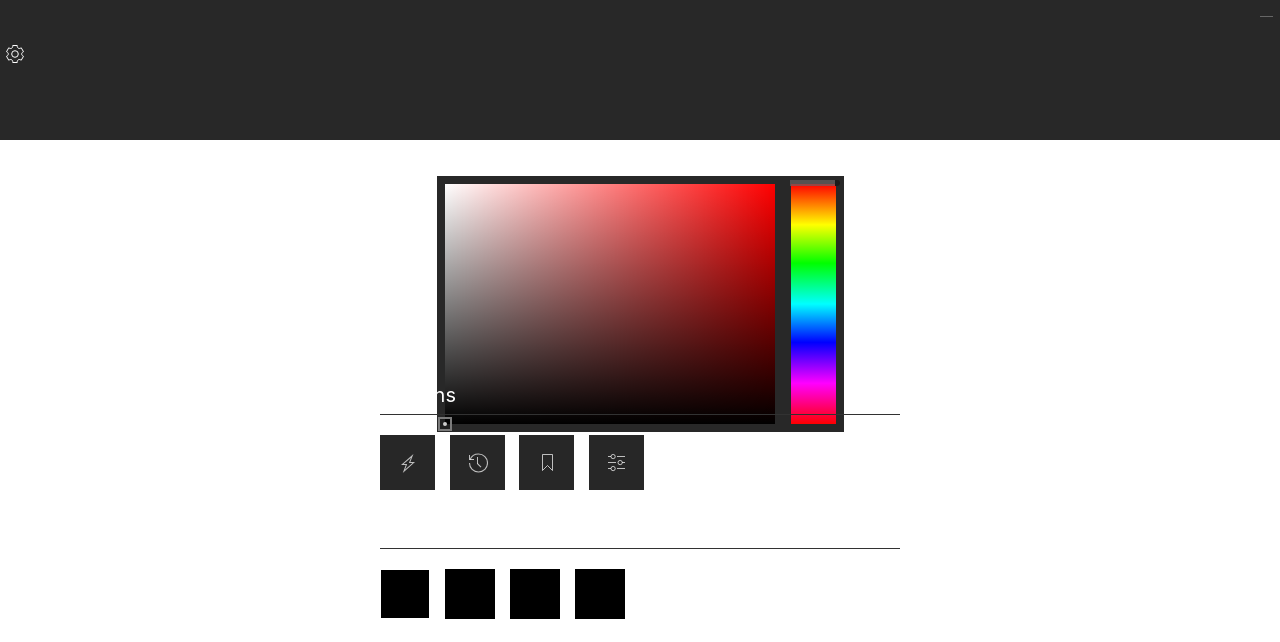
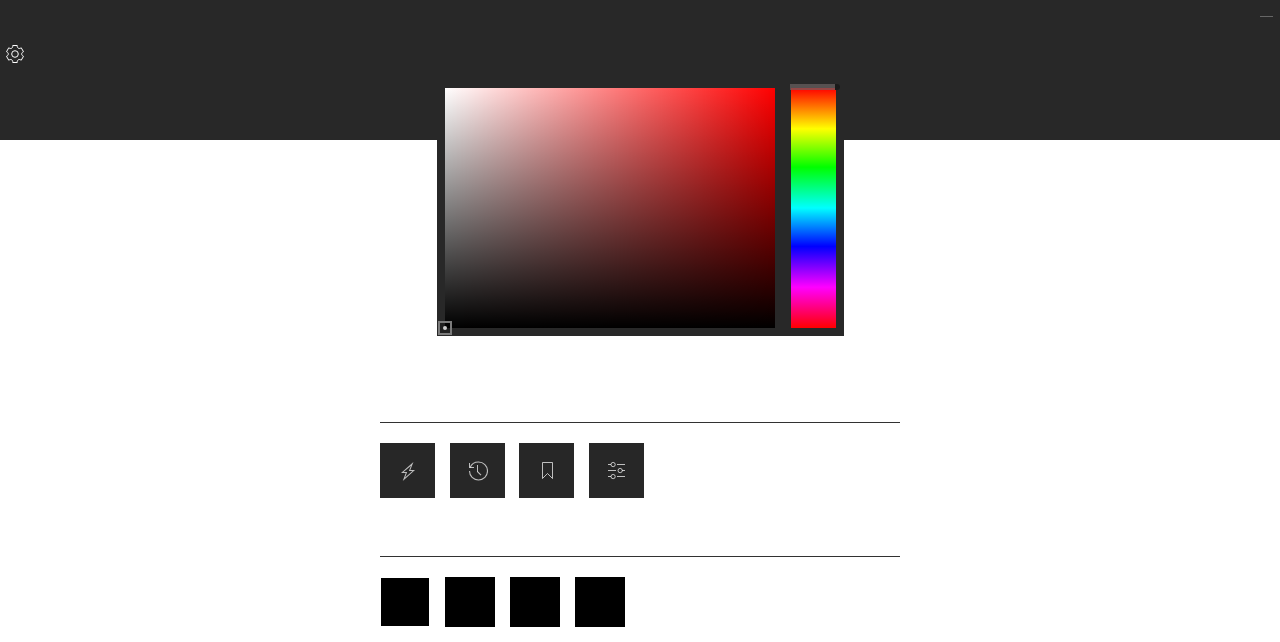
Before and after one commit to Winor/RPiLC, a website with bundled scripts: page client/index.html in a window 1280 px wide. Shown: the part 74-716 px from the top of the page. Built offline with nearby package versions, Linux system fonts and the light colour scheme; files whose address does not match are found by name.

Commit message:
move colorpicker to part two

```diff
--- a/client/css/style.css
+++ b/client/css/style.css
@@ -45,7 +45,7 @@
  .partTwo {
   overflow-y: auto;
   position: absolute;
-  top: 450px;
+  top: 138px;
   bottom: 0;
   left: 0;
   right: 0;
--- a/client/index.html
+++ b/client/index.html
@@ -54,11 +54,6 @@
 			</ul>
 		</div>
 
-		<div class="uk-flex-center uk-flex-first" uk-grid>
-			<div class="pickrr">
-				<div id="rgbPicker"></div>
-			</div>
-		</div>
 		<!-- <div class="uk-flex-center uk-grid-small uk-margin-remove-bottom" uk-grid>
 			<button onclick="togglestate()" class="uk-button uk-button-secondary uk-width-1-5 uk-margin-small-bottom"><span uk-icon="bolt"></span></button>
 
@@ -67,6 +62,11 @@
 
 
 	<div class="partTwo">
+		<div class="uk-flex-center uk-flex-first" uk-grid>
+			<div class="pickrr">
+				<div id="rgbPicker"></div>
+			</div>
+		</div>
 		<div class="uk-light uk-margin uk-container uk-width-xlarge">
 			<ul uk-accordion="multiple: true">
 
```
